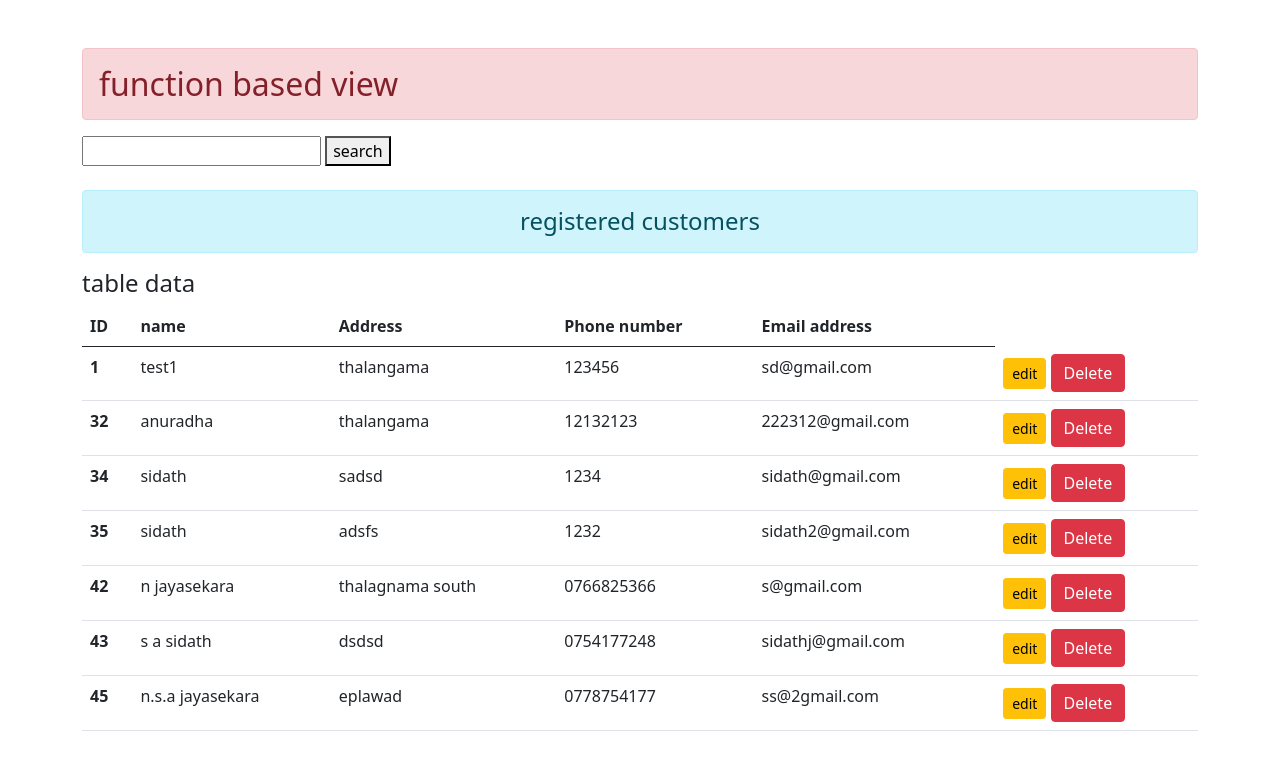
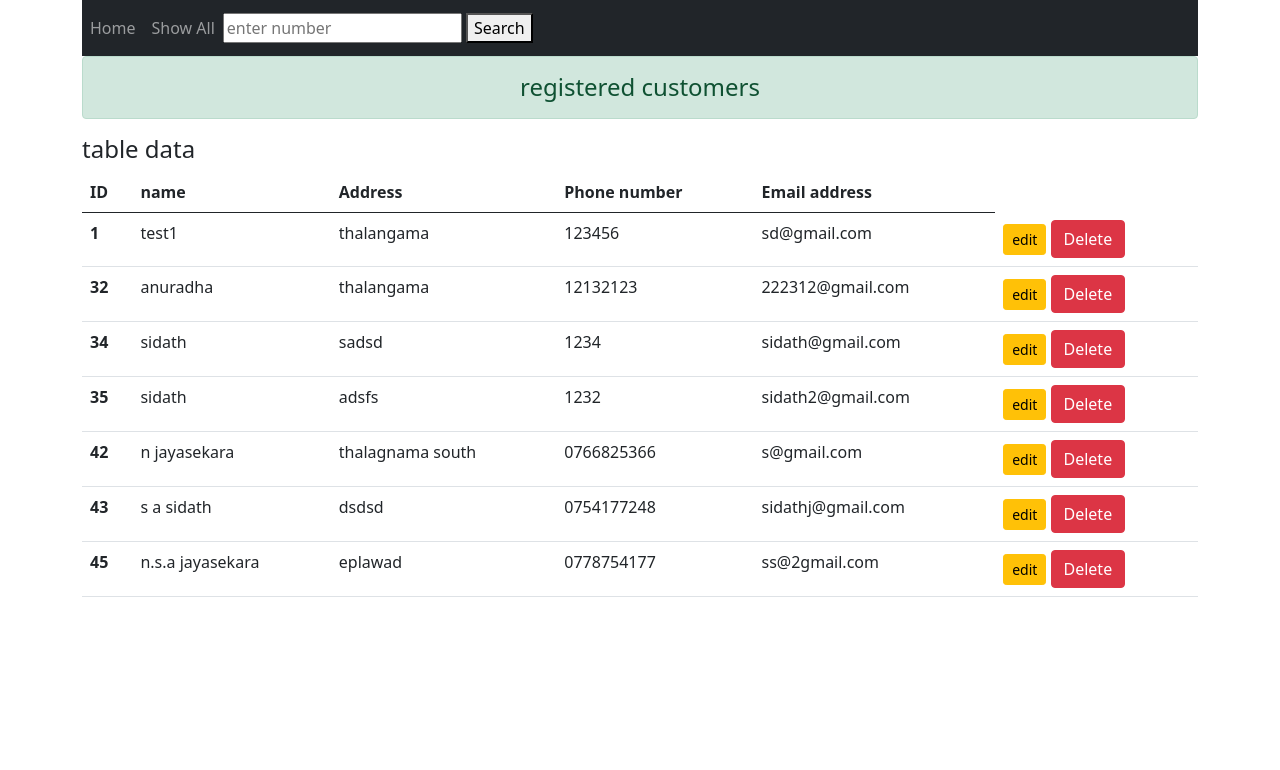
Before and after one commit to IT20011048/customer-management, a Django app: page /create in a window 1280 px wide. Shown: the top 770 px of the page. Run offline with Django 3.2, Linux system fonts and the light colour scheme; data comes from the database, SQL or seed files in the repository; both versions use the stored data as it was after the commit; some libraries are stand-ins or nearby versions.

Commit message:
16th sep

```diff
--- a/supermarket/customer/forms.py
+++ b/supermarket/customer/forms.py
@@ -1,7 +1,8 @@
 from django import forms
 from django.db.models import fields
 from .models import cus
-from django.core import validators
+from django.core.validators import RegexValidator,MinLengthValidator
+
 
 class CustomerRegistration(forms.ModelForm):
     class Meta:
@@ -10,10 +11,10 @@ class CustomerRegistration(forms.ModelForm):
 
         widgets = {
 
-             'name' : forms.TextInput(attrs={'class': 'form-control'}),
-             'address' : forms.TextInput(attrs={'class': 'form-control'}),
-             'phone_number' : forms.NumberInput(attrs={'class': 'form-control'}),
-             'email_address' : forms.EmailInput(attrs={'class': 'form-control'}),
+             'name' : forms.TextInput(attrs={'class': 'form-control','placeholder': 'enter customer name'}),
+             'address' : forms.TextInput(attrs={'class': 'form-control','placeholder': 'enter customer address'}),
+             'phone_number' : forms.NumberInput(attrs={'class': 'form-control','placeholder': 'enter customer phone number'}),
+             'email_address' : forms.EmailInput(attrs={'class': 'form-control','placeholder': 'enter customer email address'}),
 
         }
 
--- a/supermarket/customer/models.py
+++ b/supermarket/customer/models.py
@@ -1,10 +1,19 @@
 from enum import unique
+from django.core import validators
 from django.db import models
 from django.db.models.base import Model
 from django.db.models.fields import CharField
+from django.core.validators import RegexValidator,MinLengthValidator
+
+
 
 class cus(models.Model):
-  name = models.CharField(max_length=80, blank=False, null=False)
-  address = models.CharField(max_length=150,blank=False, null=False)
-  phone_number = models.CharField(max_length=15, blank=False, null=False, unique=True,)
-  email_address = models.CharField(max_length=70,unique=True)
+
+  alphabetic = RegexValidator(r'^[a-zA-Z .]*$', 'Only letters are allowed.')
+  EMAIL_REGEX = RegexValidator( r"(^[a-zA-Z0-9_.+-]+@[a-zA-Z0-9-]+\.[com|lk]+$)")
+
+
+  name = models.TextField(validators = [MinLengthValidator(4),alphabetic],max_length=80, blank=False, null=False)
+  address = models.CharField(validators = [MinLengthValidator(5)],max_length=150,blank=False, null=False)
+  phone_number = models.CharField(validators = [MinLengthValidator(10)],max_length=10, blank=False, null=False, unique=True,)
+  email_address = models.CharField(validators=[EMAIL_REGEX],max_length=70,unique=True)
--- a/supermarket/customer/templates/base.html
+++ b/supermarket/customer/templates/base.html
@@ -6,12 +6,13 @@
     <meta charset="UTF-8">
     <meta http-equiv="X-UA-Compatible" content="IE=edge">
     <meta name="viewport" content="width=device-width, initial-scale=1.0">
-    <title>function based view</title>
+    <title>Customer Management</title>
     <link rel="stylesheet" href="{% static 'customer/css/bootstrap.css' %}">
 </head>
 <body>
-      <div class="container mt-5">
-       <h2 class="text center alert alert-danger">function based view</h2>
+
+      <div class="container">
+
            {% block content %}  {% endblock content %}
       </div>
     <script src="{% static 'customer/js/jquery.js' %}"></script>
--- a/supermarket/customer/templates/create.html
+++ b/supermarket/customer/templates/create.html
@@ -1,21 +1,29 @@
 {% extends 'base.html' %}
 
 {% block content %}
+<nav class="navbar navbar-expand-md bg-dark navbar-dark">
+  <button class="navbar-toggler" type="button" data-toggle="collapse" data-target="#collapsibleNavbar">
+   <span class="navbar-toggler-icon"></span>
+ </button>
+ <div class="collapse navbar-collapse" id="collapsibleNavbar">
+   <ul class="navbar-nav mr-auto">
+     <li class="nav-item active">
+       <a class="nav-link" href="/">Home</a>
+       </li>
+     <li class="nav-item active"><a class="nav-link" href="/create">Show All</a></li>
+   </ul>
+   <form method="POST" action="search" class="form-inline">
+    {% csrf_token %}
+  <input name="name" class="" type="search" placeholder="enter number" aria-label="Search">
+  <button class=" " type="submit">Search</button>
+  </form>
+
+ </div>
+</nav>
 
 
-<form method='POST' action='/search'>
-  {% csrf_token %}
-  <input name="name"> <td>
-    <td><button type="submit">search</button></td>
-  </td>
-  <br>
-  <br>
-
-
-</form>
-
       <div class="col-sm-0 offset-0">
-        <h4 class="text-center alert alert-info"> registered customers </h4>
+         <h4 class="text-center alert alert-success"> registered customers </h4>
          {% if stu %}
          <h4>table data</h4>
 
@@ -34,6 +42,8 @@
           </tr>
         </thead>
         <tbody>
+
+
           {% for st in stu %}
           <tr>
             <th scope="row">{{st.id}}</th>
@@ -42,6 +52,7 @@
             <td>{{st.phone_number}}</td>
             <td>{{st.email_address}}</td>
             <td>
+
               <a  href="{% url 'updatedata' st.id %}" class="btn btn-warning btn-sm">edit</a>
               <form action="{% url 'deletedata' st.id %}" method="POST" class="d-inline">{% csrf_token %}
                   <input type="submit" class="btn btn-danger" value="Delete">
--- a/supermarket/customer/views.py
+++ b/supermarket/customer/views.py
@@ -22,6 +22,8 @@ def add(request):
    em = fm.cleaned_data['email_address']
    reg = cus(name=nm,address=ad,phone_number=pn,email_address=em)
    reg.save()
+   fm = CustomerRegistration()
+
  else:
   fm = CustomerRegistration()
  stud = cus.objects.all()
```
Also changed, not shown: supermarket/customer/static/customer/css/style.css (added, +7 -0 lines), supermarket/customer/templates/add.html (+16 -0 lines), supermarket/customer/templates/update.html (+19 -4 lines), supermarket/customer/migrations/0001_initial.py, supermarket/db.sqlite3.
